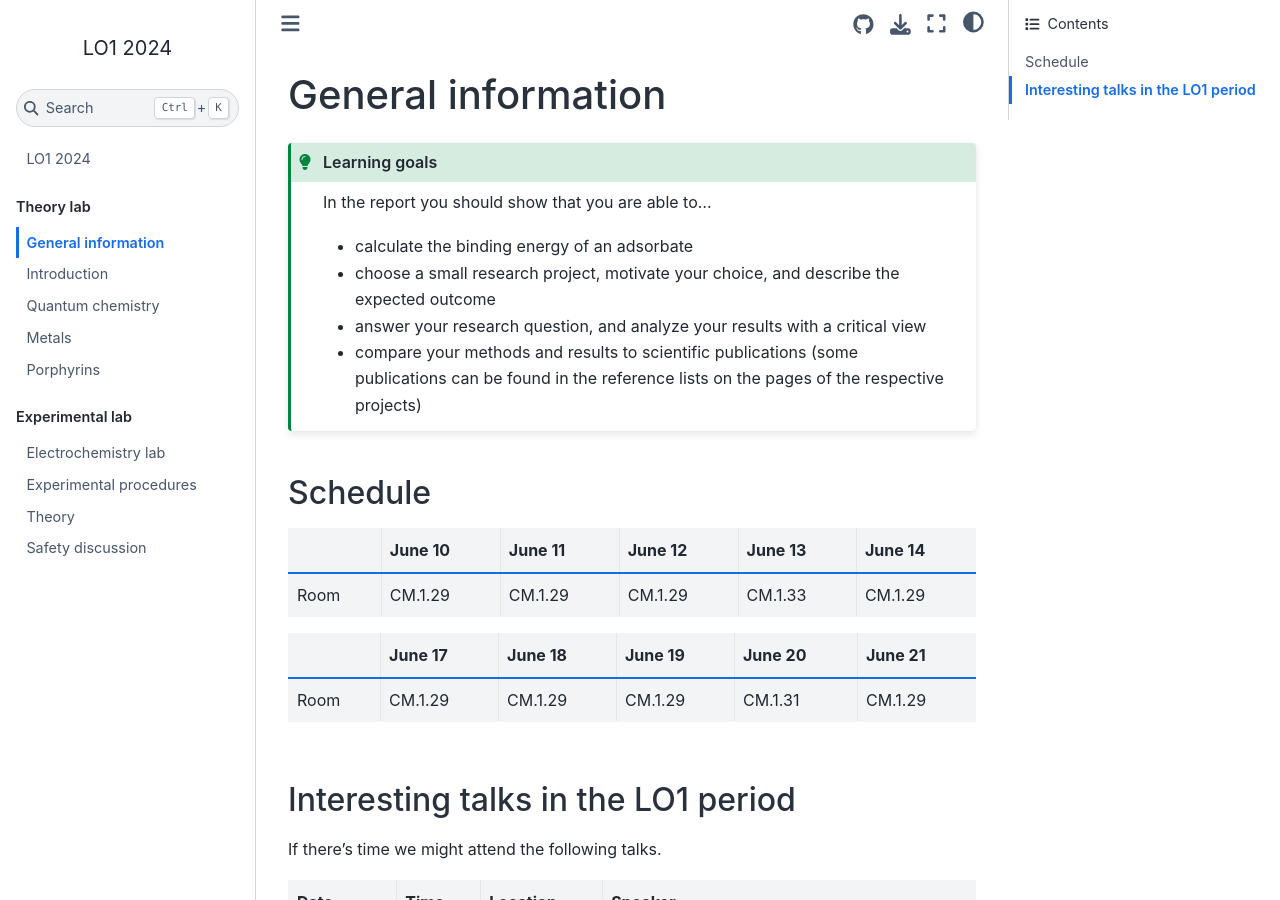
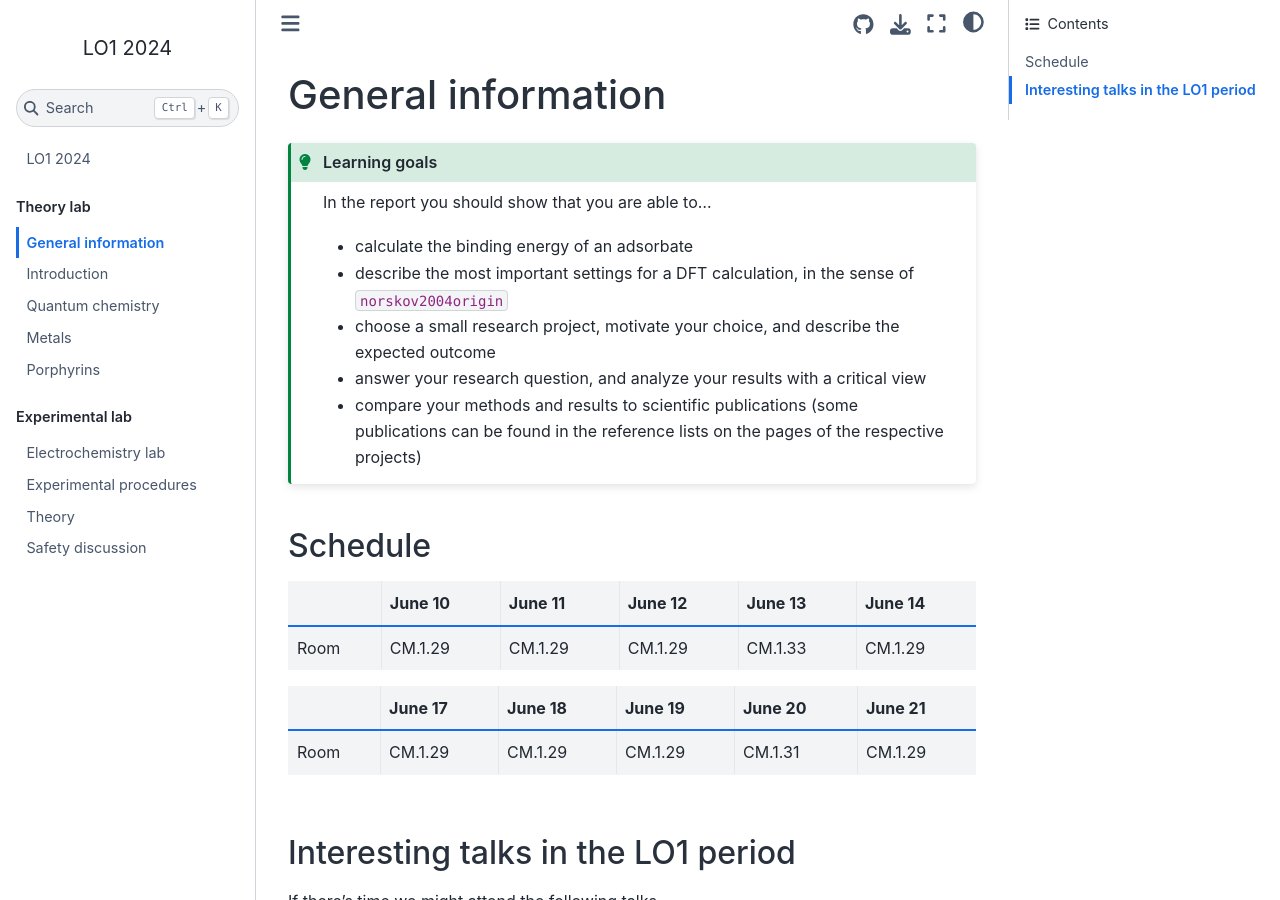
Before and after one commit to lucasdekam/lo1, a Jupyter Book: the page built from theory-lab/course-information.md, in a window 1280 px wide and 900 px high. Built offline with Jupyter Book 1.0.4 settings and Sphinx 7.4.7 and the Sphinx Book theme 1.1.4, drawn with Linux system fonts in a browser that asks for light colours; cross-references to code outside the pages are shown as plain code.

Commit message:
add report goal

```diff
--- a/theory-lab/course-information.md
+++ b/theory-lab/course-information.md
@@ -5,6 +5,7 @@
 In the report you should show that you are able to...
 
 * calculate the binding energy of an adsorbate
+* describe the most important settings for a DFT calculation, in the sense of {cite:p}`norskov2004origin`
 * choose a small research project, motivate your choice, and describe the expected outcome
 * answer your research question, and analyze your results with a critical view
 * compare your methods and results to scientific publications (some publications can be found in the reference lists on the pages of the respective projects)
```
